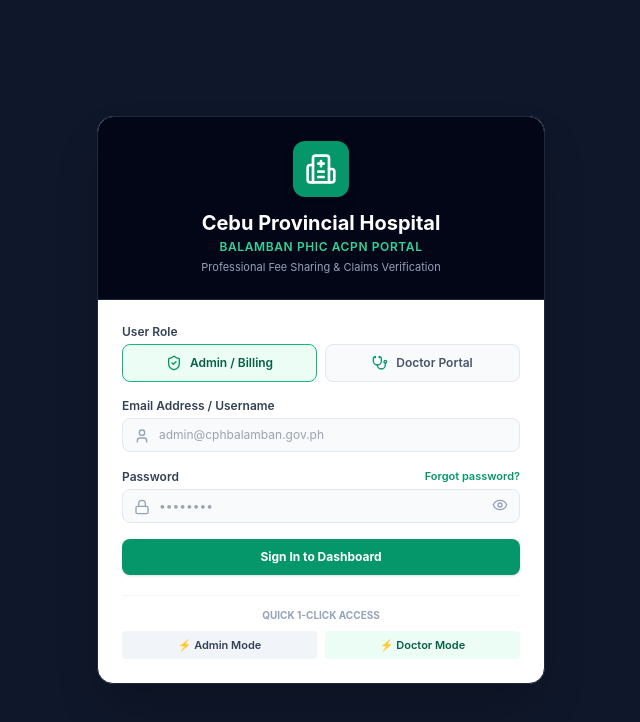
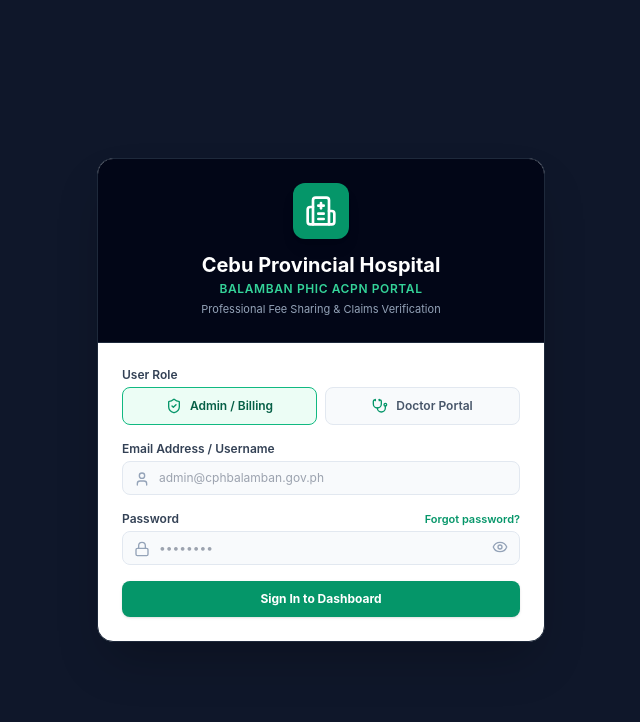
Before and after one commit to pluknigelpasco-cloud/cph-balamban-acpn, a Next.js app: page /login in a window 1280 px wide. Shown: the top 722 px of the page, without its empty margins (319-959 px from the left). Built offline with nearby package versions, Linux system fonts and the light colour scheme.

Commit message:
Removed 1-click access buttons from login page

```diff
--- a/src/app/login/page.tsx
+++ b/src/app/login/page.tsx
@@ -196,25 +196,6 @@
               Sign In to Dashboard
             </button>
           </form>
-
-          {/* Quick 1-Click Demo Logins */}
-          <div className="pt-3 border-t border-slate-100">
-            <span className="text-[10px] uppercase font-bold text-slate-400 block text-center mb-2">Quick 1-Click Access</span>
-            <div className="flex gap-2">
-              <button
-                onClick={() => handleQuickLogin('admin')}
-                className="flex-1 py-1.5 px-2 bg-slate-100 hover:bg-slate-200 text-slate-700 rounded text-[11px] font-semibold transition"
-              >
-                ⚡ Admin Mode
-              </button>
-              <button
-                onClick={() => handleQuickLogin('doctor', OFFICIAL_DOCTORS_ROSTER[0])}
-                className="flex-1 py-1.5 px-2 bg-emerald-50 hover:bg-emerald-100 text-emerald-800 rounded text-[11px] font-semibold transition"
-              >
-                ⚡ Doctor Mode
-              </button>
-            </div>
-          </div>
         </div>
       </div>
 
```
